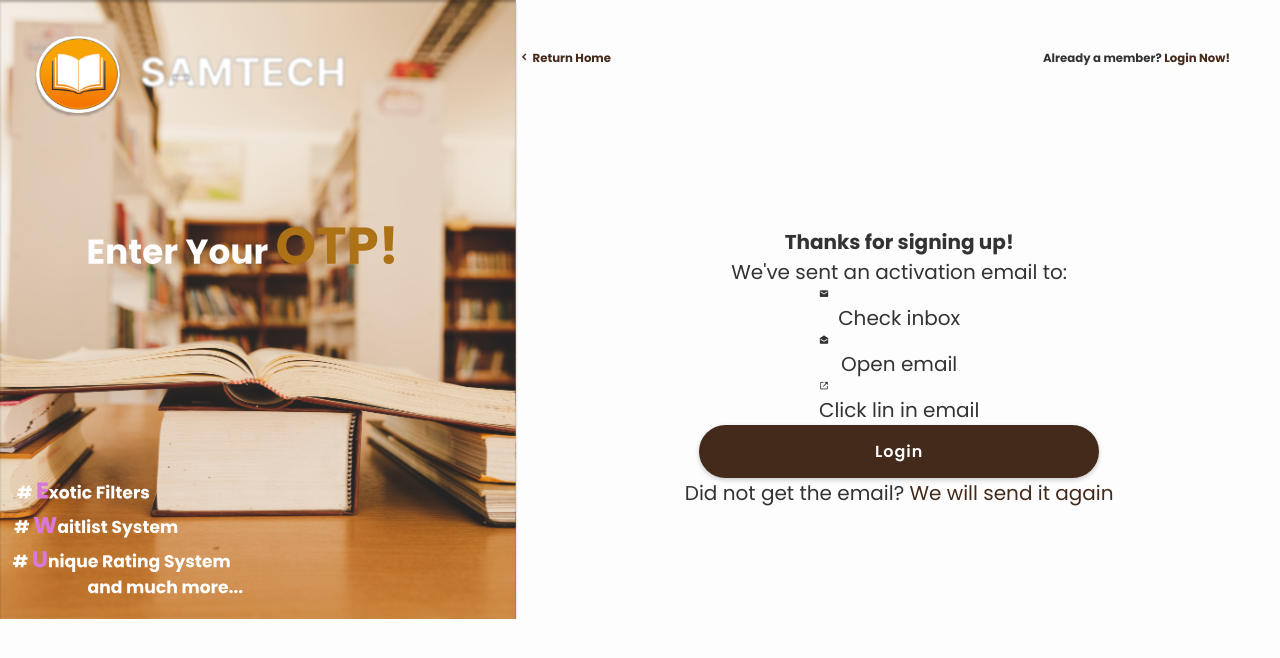
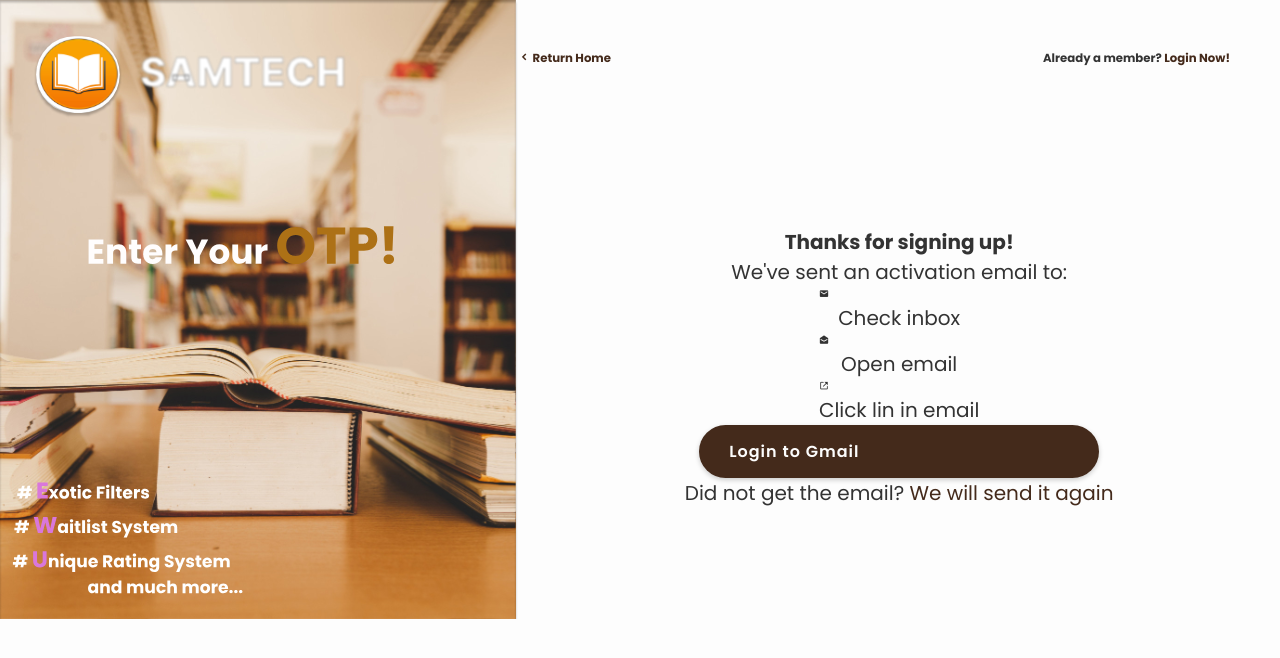
Before and after one commit to SamTech-Africa/library_management_system_frontend, a React (Create React App) app: page /verify in a window 1280 px wide. Shown: the top 658 px of the page. Built offline with nearby package versions, Linux system fonts and the light colour scheme.

Commit message:
Verify Page

```diff
--- a/src/container/pages/components/auth/Verify.jsx
+++ b/src/container/pages/components/auth/Verify.jsx
@@ -59,7 +59,7 @@ const Verify = () => {
             </div>
           </div>
 
-          <input type="submit" value="Login" className={styles.btn}/>
+        <a href="https://mail.google.com/" className={styles.btn}>Login to Gmail</a>
           <div className={styles.footer}>
             <p>Did not get the email? <Link to={"/"}> <span>We will send it again</span> </Link></p>
           </div>
```
